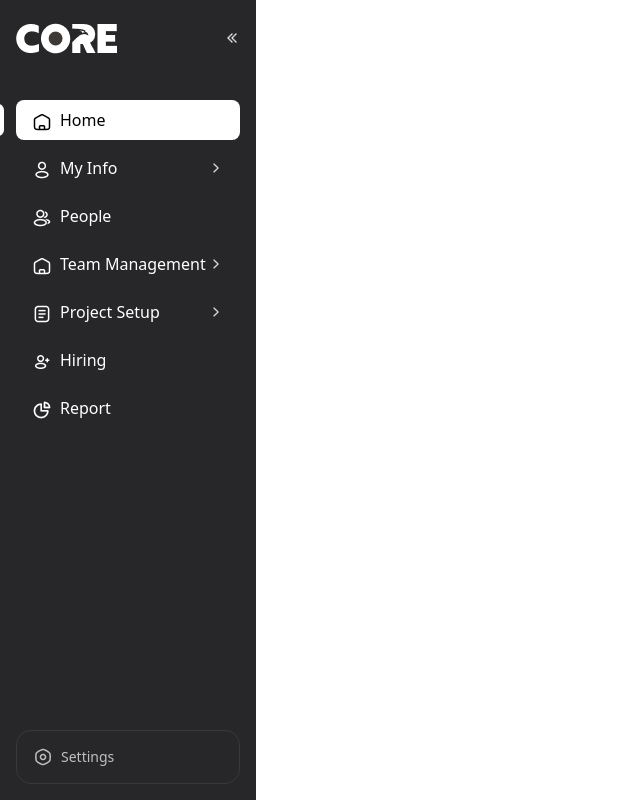
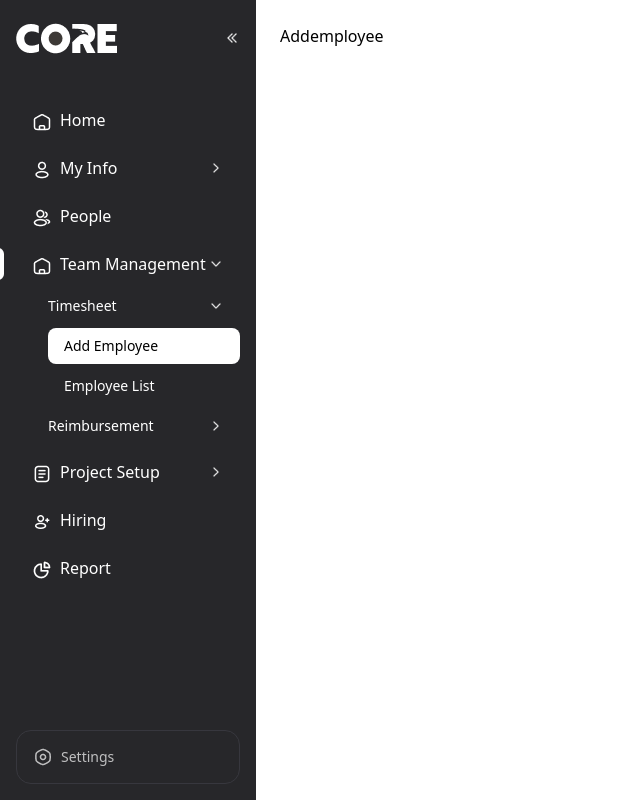
Before and after one commit to suriya-hub/my-omegaorion, a React (Vite) app: page /teammanagement/addemployee in a window 1280 px wide. Shown: the whole page, without its empty margins (0-640 px from the left). Built offline with nearby package versions, Linux system fonts and the light colour scheme.

Commit message:
navigation issue fixed

```diff
--- a/src/App.jsx
+++ b/src/App.jsx
@@ -1,29 +1,41 @@
 import "./App.css";
 import Home from "./components/Home";
 import Sidebar from "./components/Sidebar";
-import { Route, Routes } from "react-router-dom";
+import { Navigate, Route, Routes } from "react-router-dom";
 import { useState } from "react";
 import People from "./components/People";
-import Timesheet from "./components/Timesheet";
+import PersonalDetails from "./components/PersonalDetails";
+import Projects from "./components/Projects";
+import Hiring from "./components/Hiring";
+import Addemployee from "./components/Addemployee";
+import Reimbursement from "./components/Reimbursement";
+import Employeelist from "./components/Employeelist";
+import Report from "./components/Report";
 
 function App() {
   const [isOpen, setIsOpen] = useState(true);
-  const [active, setActive] = useState("Home");
 
   return (
     <div className="flex h-screen">
       <Sidebar
         isOpen={isOpen}
         setIsOpen={setIsOpen}
-        active={active}
-        setActive={setActive}
       />
       <div className="flex-1 p-6 overflow-y-auto">
         <Routes>
-          <Route path="/" element={<Home />} />
+          <Route path="/" element={<Navigate to="/home" replace />} />
+          <Route path="/home" element={<Home />} />
+          <Route path="/myinfo/personaldatails" element={<PersonalDetails />} />
           <Route path="/people" element={<People />} />
-          <Route path="/teammanagement/timesheet" element={<Timesheet />} />
+          <Route path="/teammanagement/addemployee" element={<Addemployee />} />
+          <Route path="/teammanagement/employeelist" element={<Employeelist />} />
+          <Route path="/reimbursement/reimbursementlist" element={<Reimbursement />} />
+          <Route path="/projectsetup/projects" element={<Projects />} />
+          <Route path="/hiring" element={<Hiring />} />
+          <Route path="/report" element={<Report />} />
+          <Route path="*" element={<Home />} />
         </Routes>
+
       </div>
     </div>
   );
--- /dev/null
+++ b/src/components/Addemployee.jsx
@@ -0,0 +1,7 @@
+import React from 'react'
+
+export default function Addemployee() {
+  return (
+    <div>Addemployee</div>
+  )
+}
--- /dev/null
+++ b/src/components/Employeelist.jsx
@@ -0,0 +1,7 @@
+import React from 'react'
+
+export default function Employeelist() {
+  return (
+    <div>Employeelist</div>
+  )
+}
--- /dev/null
+++ b/src/components/Hiring.jsx
@@ -0,0 +1,7 @@
+import React from 'react'
+
+export default function Hiring() {
+  return (
+    <div>Hiring</div>
+  )
+}
--- a/src/components/People.jsx
+++ b/src/components/People.jsx
@@ -15,16 +15,6 @@ export default function People() {
 
     return (
         <div className="h-screen w-screen flex overflow-hidden bg-gray-100">
-
-            {/* Sidebar */}
-
-            <Sidebar
-                isOpen={isOpen}
-                setIsOpen={setIsOpen}
-                active={active}
-                setActive={setActive}
-            />
-
             {/* Right Section */}
             <div className="flex-1 flex flex-col h-full">
 
--- /dev/null
+++ b/src/components/PersonalDetails.jsx
@@ -0,0 +1,7 @@
+import React from 'react'
+
+export default function PersonalDetails() {
+  return (
+    <div>PersonalDetails</div>
+  )
+}
--- /dev/null
+++ b/src/components/Projects.jsx
@@ -0,0 +1,7 @@
+import React from 'react'
+
+export default function Projects() {
+  return (
+    <div>Projects</div>
+  )
+}
--- /dev/null
+++ b/src/components/Reimbursement.jsx
@@ -0,0 +1,7 @@
+import React from 'react'
+
+export default function Reimbursement() {
+  return (
+    <div>Reimbursement</div>
+  )
+}
--- /dev/null
+++ b/src/components/Report.jsx
@@ -0,0 +1,7 @@
+import React from 'react'
+
+export default function Report() {
+  return (
+    <div>Report</div>
+  )
+}
--- a/src/components/Sidebar.jsx
+++ b/src/components/Sidebar.jsx
@@ -9,24 +9,29 @@ import PROJECT from "../assets/project.png";
 import HIRING from "../assets/hiring.png";
 import REPORT from "../assets/report.png";
 import SETTINGS from "../assets/settings.png";
+import { useLocation, useNavigate } from "react-router-dom";
 
 
-export default function Sidebar({ isOpen, setIsOpen, active, setActive }) {
+export default function Sidebar({ isOpen, setIsOpen, }) {
   const [openMenu, setOpenMenu] = useState(null);
   const [openChildMenu, setOpenChildMenu] = useState(null);
+  const navigate = useNavigate();
+  const location = useLocation();
+
 
   const menus = [
-    { id: 1, title: "Home", icon: HOME, children: [] },
+    { id: 1, title: "Home", icon: HOME, route: "/home", children: [] },
     {
       id: 2,
       title: "My Info",
       icon: INFO,
+      route: "/myinfo",
       children: [
         {
           childId: 201,
           childTitle: "Employees Info",
           grandchildren: [
-            { grandchildId: 2011, grandchildTitle: "Personal Details" },
+            { grandchildId: 2011, grandchildTitle: "Personal Details", route: "/myinfo/personaldatails" },
           ]
         }
       ]
@@ -35,30 +40,28 @@ export default function Sidebar({ isOpen, setIsOpen, active, setActive }) {
       id: 3,
       title: "People",
       icon: PEOPLE,
+      route: "/people",
       children: []
     },
     {
       id: 4,
       title: "Team Management",
       icon: HOME,
+      route: "/teammanagement",
       children: [
         {
           childId: 401,
           childTitle: "Timesheet",
           grandchildren: [
-            { grandchildId: 4011, grandchildTitle: "Add Employee" },
-            { grandchildId: 4012, grandchildTitle: "Employee List" }
+            { grandchildId: 4011, grandchildTitle: "Add Employee", route: "/teammanagement/addemployee", },
+            { grandchildId: 4012, grandchildTitle: "Employee List", route: "/teammanagement/employeelist", }
           ]
         },
         {
           childId: 402,
           childTitle: "Reimbursement",
           grandchildren: [
-            {
-              grandchildId: 4021,
-              grandchildTitle: "Reimbursement Employee"
-            },
-            { grandchildId: 4022, grandchildTitle: "Reimbursement List" }
+            { grandchildId: 4021, grandchildTitle: "Reimbursement List", route: "/reimbursement/reimbursementlist" }
           ]
         }
       ]
@@ -67,29 +70,42 @@ export default function Sidebar({ isOpen, setIsOpen, active, setActive }) {
       id: 5,
       title: "Project Setup",
       icon: PROJECT,
+      route: "/projectsetup",
       children: [
         {
           childId: 501,
           childTitle: "Projects",
+          route: "/projectsetup/projects",
           grandchildren: []
         }
       ]
     },
-    { id: 6, title: "Hiring", icon: HIRING, children: [] },
-    { id: 7, title: "Report", icon: REPORT, children: [] }
+    { id: 6, title: "Hiring", icon: HIRING, route: "/hiring", children: [] },
+    { id: 7, title: "Report", icon: REPORT, route: "/report", children: [] }
   ];
 
-  const handleClick = (item, parent) => {
-    setActive(parent ? `${parent}/${item}` : item);
+  useEffect(() => {
+    const path = location.pathname;
+
+    menus.forEach((menu) => {
+      if (path.startsWith(menu.route)) {
+        setOpenMenu(menu.title);
+        menu.children?.forEach((child) => {
+          child.grandchildren?.forEach((g) => {
+            if (path === g.route) {
+              setOpenChildMenu(child.childTitle);
+            }
+          });
+        });
+      }
+    });
+  }, [location.pathname]);
+
+  const handleNavigate = (route) => {
+    navigate(route);
     setIsOpen(false);
   };
 
-  useEffect(() => {
-    const parts = active.split("/");
-    setOpenMenu(parts[0] || null);
-    setOpenChildMenu(parts[1] || null);
-  }, [active]);
-  console.log(active, 'active')
   return (
     <>
       {/* Mobile Overlay */}
@@ -101,13 +117,18 @@ export default function Sidebar({ isOpen, setIsOpen, active, setActive }) {
           <div className="flex items-center justify-between mb-10"><img src={LOGO} alt="Logo" /><img src={MULTICHEVRON} className="w-4 h-4 cursor-pointer" /></div>
           <nav className="space-y-2">
             {menus.map((menu) => {
-              const isParentActive = active === menu.title;
-              const isParentIndicator = active === menu.title || active.startsWith(menu.title + "/");
+              const isParentActive = location.pathname === menu.route;
+              const isParentIndicator = location.pathname === menu.route || location.pathname.startsWith(menu.route)
+
               return (
                 <div key={menu.id}>
                   {/* ================= PARENT ================= */}
                   <div onClick={() => {
-                    menu.children?.length > 0 ? setOpenMenu(openMenu === menu.title ? null : menu.title) : handleClick(menu.title);
+                    console.log(location.pathname, '1')
+                    console.log(menu.route, '2')
+                    console.log(isParentActive, 'isParentActive')
+                    console.log(isParentIndicator, 'isParentIndicator')
+                    menu.children?.length ? setOpenMenu(openMenu === menu.title ? null : menu.title) : handleNavigate(menu.route)
                   }}
                     className={`relative p-2 pl-4 rounded-lg cursor-pointer
                   ${isParentActive ? "bg-white text-black" : "hover:bg-zinc-700"}`}
@@ -127,12 +148,14 @@ export default function Sidebar({ isOpen, setIsOpen, active, setActive }) {
                     openMenu === menu.title && (
                       <div className="ml-4 mt-1 space-y-1">
                         {menu.children.map((child) => {
-                          const childPath = `${menu.title}/${child.childTitle}`;
-                          const isChildActive = active === childPath;
+                          const isChildActive = location.pathname === child.route;
                           return (
                             <div key={child.childId}>
                               {/* CHILD */}
-                              <div onClick={() => { child.grandchildren?.length > 0 ? setOpenChildMenu(openChildMenu === child.childTitle ? null : child.childTitle) : handleClick(child.childTitle, menu.title); }}
+                              <div onClick={() => {
+                                console.log(isChildActive, 'isChildActive')
+                                child.grandchildren?.length ? setOpenChildMenu(openChildMenu === child.childTitle ? null : child.childTitle) : handleNavigate(child.route)
+                              }}
                                 className={`relative p-2 pl-4 rounded-lg cursor-pointer text-sm
                               ${isChildActive ? "bg-white text-black" : "hover:bg-zinc-700"}`}
                               >
@@ -148,10 +171,11 @@ export default function Sidebar({ isOpen, setIsOpen, active, setActive }) {
                                 openChildMenu === child.childTitle && (
                                   <div className="ml-4 mt-1 space-y-1">
                                     {child.grandchildren.map((g) => {
-                                      const grandChildPath = `${menu.title}/${child.childTitle}/${g.grandchildTitle}`;
-                                      const isGrandChildActive = active === grandChildPath;
+                                      const isGrandChildActive = location.pathname === g.route;
                                       return (
-                                        <div key={g.grandchildId} onClick={() => handleClick(`${child.childTitle}/${g.grandchildTitle}`, menu.title)}
+                                        <div key={g.grandchildId} onClick={() => {
+                                          handleNavigate(g.route)
+                                        }}
                                           className={`p-2 pl-4 rounded-lg cursor-pointer text-sm
                                           ${isGrandChildActive ? "bg-white text-black" : "hover:bg-zinc-700"}`}>
                                           {g.grandchildTitle}
```
